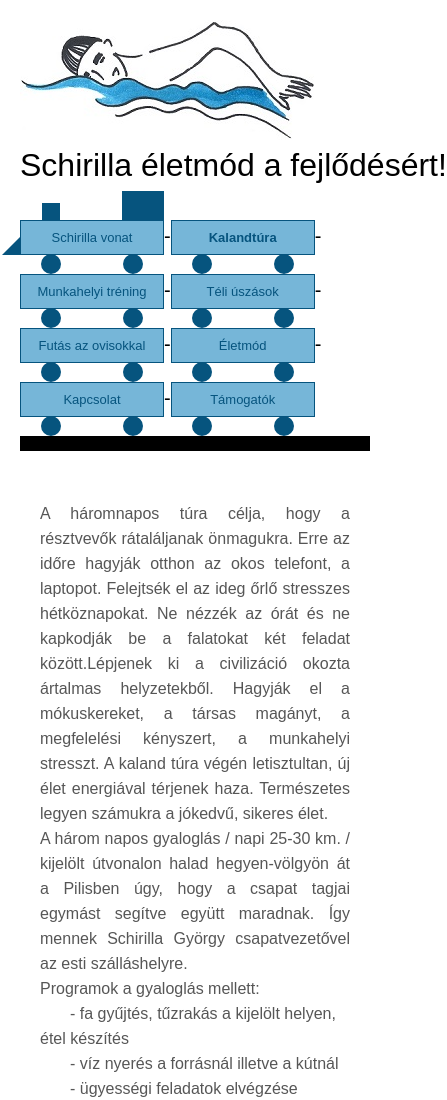
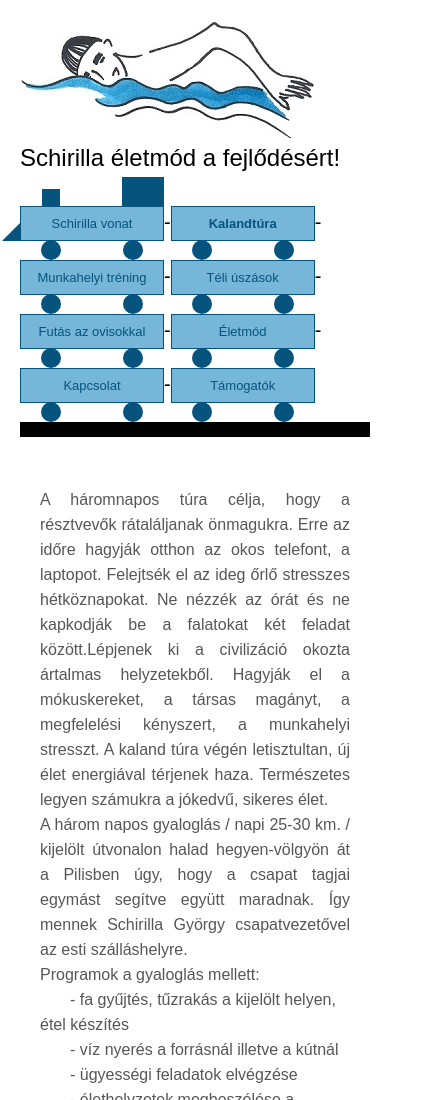
Before and after one commit to benoitrar/Schirilla, a plain HTML site: page index.html in a window 390 px wide. Shown: the top 1100 px of the page, 447 px wide, since content can reach past the window. Drawn offline with Linux system fonts and the light colour scheme.

Commit message:
Adding media query to support smaller view - changing header size to a smaller one to fit view

```diff
--- a/css/schirilla.less
+++ b/css/schirilla.less
@@ -223,3 +223,10 @@ main, #main-wrapper {
         line-height: 50px;
     }
 }
+
+@media screen and (max-width: 450px) {
+    h1 {
+        font-size: 24px;
+        line-height: 36px;
+    }
+}
```
